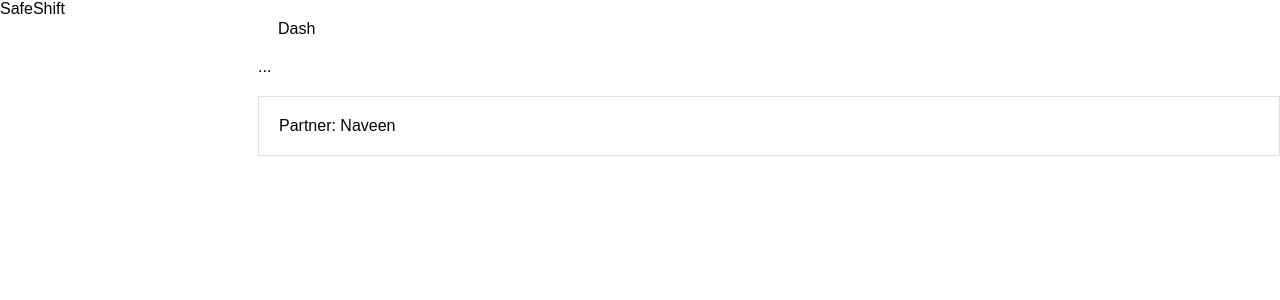
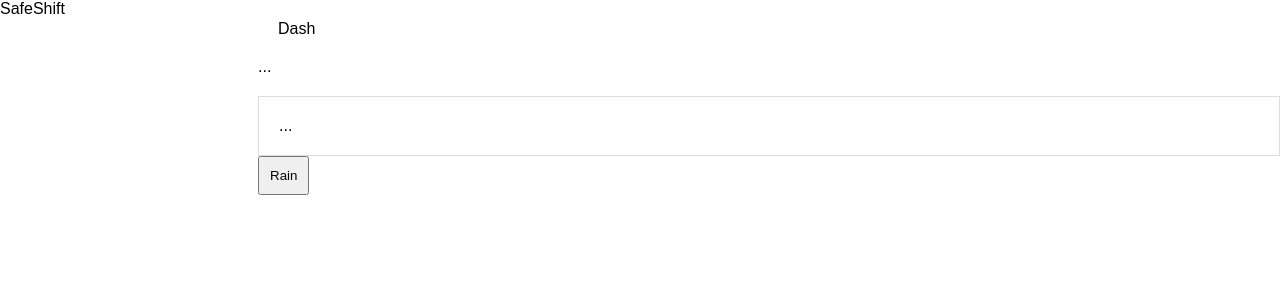
Before and after one commit to Naveen-nexus/SafeShift, a React (Create React App) app: page / in a window 1280 px wide. Shown: the top 300 px of the page. Built offline with nearby package versions, Linux system fonts and the light colour scheme.

Commit message:
Create action panel for event simulation

```diff
--- a/src/App.js
+++ b/src/App.js
@@ -1,3 +1,3 @@
 import React from 'react';
-function App() { return <div className='app-shell'><aside>SafeShift</aside><main><header>Dash</header><div className='stats'>...</div><div className='profile'>Partner: Naveen</div></main></div>; }
+function App() { return <div className='app-shell'><aside>SafeShift</aside><main><header>Dash</header><div className='stats'>...</div><div className='profile'>...</div><div className='actions'><button>Rain</button></div></main></div>; }
 export default App;
--- a/src/style.css
+++ b/src/style.css
@@ -9,3 +9,5 @@ header { display: flex; justify-content: space-between; padding: 20px; }
 .stats { display: grid; grid-template-columns: repeat(4, 1fr); gap: 20px; }
 
 .profile { margin-top: 20px; padding: 20px; border: 1px solid #ddd; }
+
+.actions button { padding: 10px; margin-right: 10px; }
```
